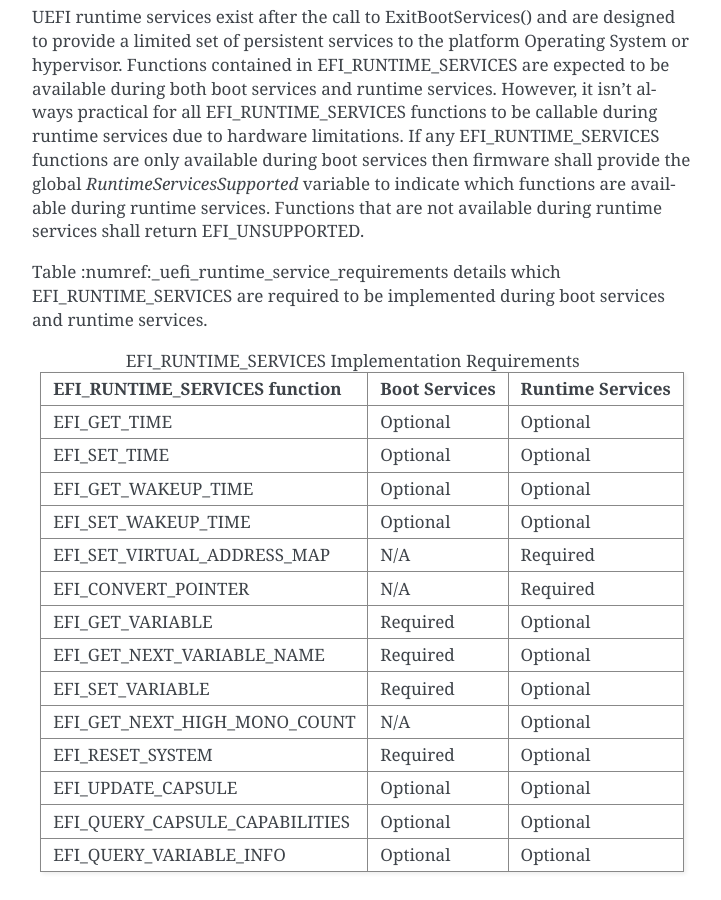
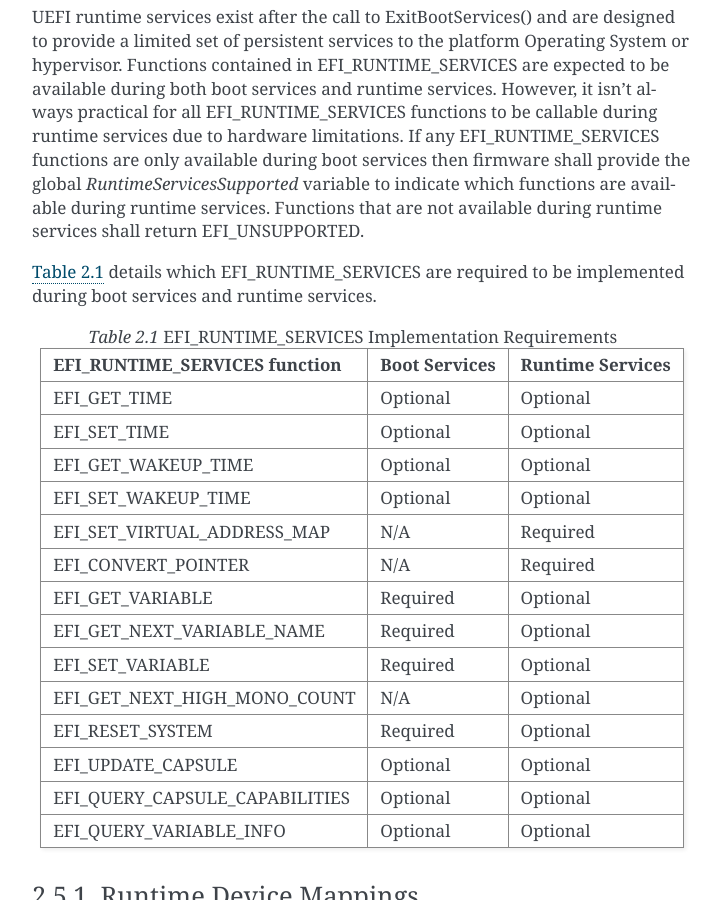
Before and after one commit to ARM-software/ebbr, a Sphinx documentation site: the page built from source/chapter2-uefi.rst, in a window 1280 px wide and 900 px high, scrolled down 2405 px. Shown: the whole window, without its empty margins (388-1109 px from the left). Built offline with Sphinx 7.4.7, drawn with Linux system fonts in a browser that asks for light colours; some of the changed lines change nothing that is shown.

Commit message:
Fix reference to table 2.1
Table reference wasn't working. Fix by adding numfig=True and using the
correct syntax.

Signed-off-by: Grant Likely <grant.likely@arm.com>

```diff
--- a/source/chapter2-uefi.rst
+++ b/source/chapter2-uefi.rst
@@ -120,7 +120,7 @@ indicate which functions are available during runtime services.
 Functions that are not available during runtime services shall return
 EFI_UNSUPPORTED.
 
-Table :numref:_uefi_runtime_service_requirements details which EFI_RUNTIME_SERVICES
+:numref:`uefi_runtime_service_requirements` details which EFI_RUNTIME_SERVICES
 are required to be implemented during boot services and runtime services.
 
 .. _uefi_runtime_service_requirements:
--- a/source/conf.py
+++ b/source/conf.py
@@ -82,6 +82,7 @@ pygments_style = 'sphinx'
 # If true, `todo` and `todoList` produce output, else they produce nothing.
 todo_include_todos = True
 
+numfig = True
 
 # -- Options for HTML output ----------------------------------------------
 
```
